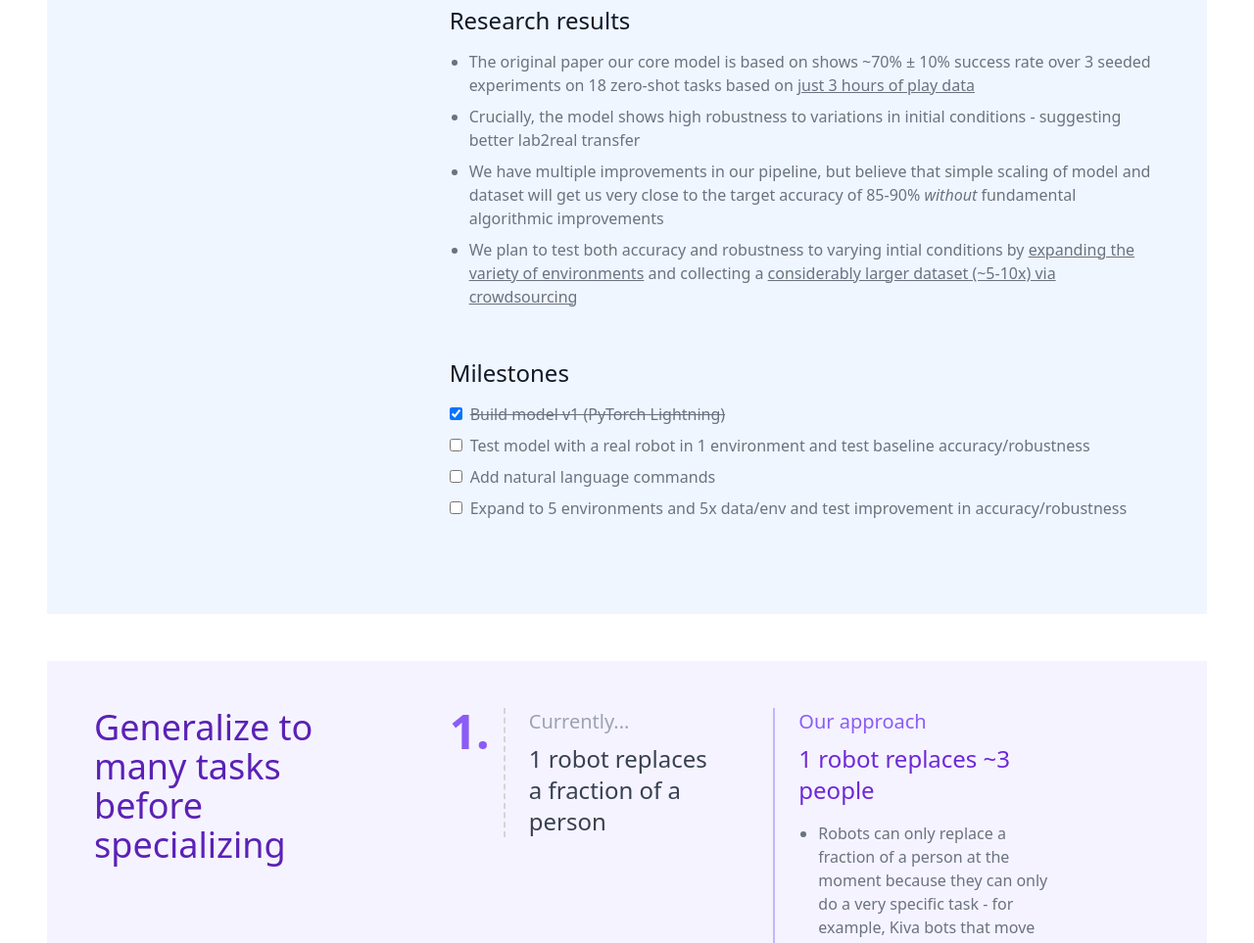
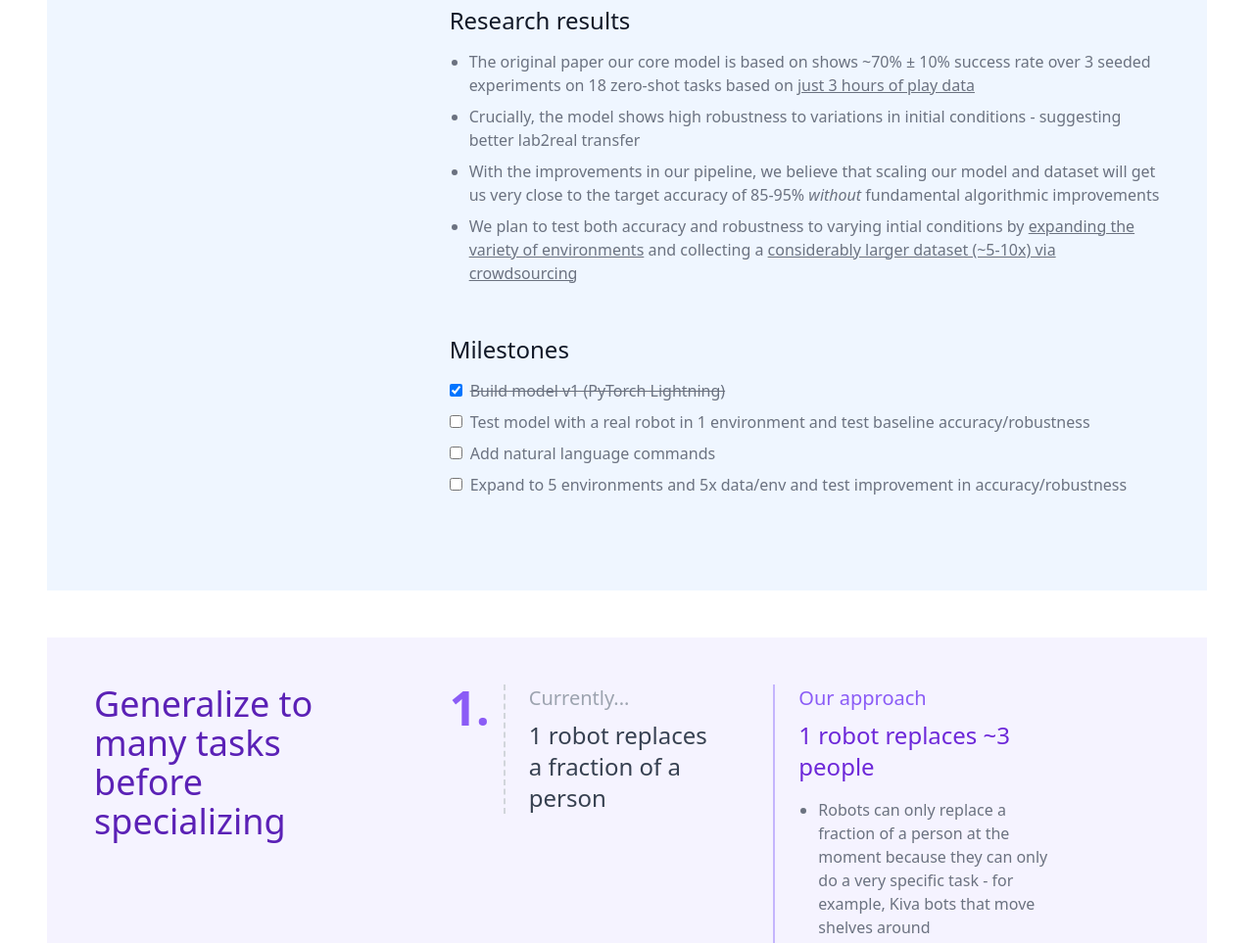
Before and after one commit to seunggs/shelly-robotics-site, a Gatsby site: page /demo in a window 1280 px wide. Shown: the part 2799-3762 px from the top of the page at 98% size. Built offline with nearby package versions, Linux system fonts and the light colour scheme; Gatsby itself is replaced by a stand-in of ours.

Commit message:
more fixes

```diff
--- a/src/pages/demo.js
+++ b/src/pages/demo.js
@@ -276,7 +276,7 @@ export default function Demo() {
                     <ul className="list-disc list-outside pl-5 mb-6">
                       <li className="mb-2">The original paper our core model is based on shows ~70% ± 10% success rate over 3 seeded experiments on 18 zero-shot tasks based on <u>just 3 hours of play data</u></li>
                       <li className="mb-2">Crucially, the model shows high robustness to variations in initial conditions - suggesting better lab2real transfer</li>
-                      <li className="mb-2">We have multiple improvements in our pipeline, but believe that simple scaling of model and dataset will get us very close to the target accuracy of 85-90% <span className="italic">without</span> fundamental algorithmic improvements</li>
+                      <li className="mb-2">With the improvements in our pipeline, we believe that scaling our model and dataset will get us very close to the target accuracy of 85-95% <span className="italic">without</span> fundamental algorithmic improvements</li>
                       <li className="mb-2">We plan to test both accuracy and robustness to varying intial conditions by <u>expanding the variety of environments</u> and collecting a <u>considerably larger dataset (~5-10x) via crowdsourcing</u></li>
                     </ul>
                   </div>
```
